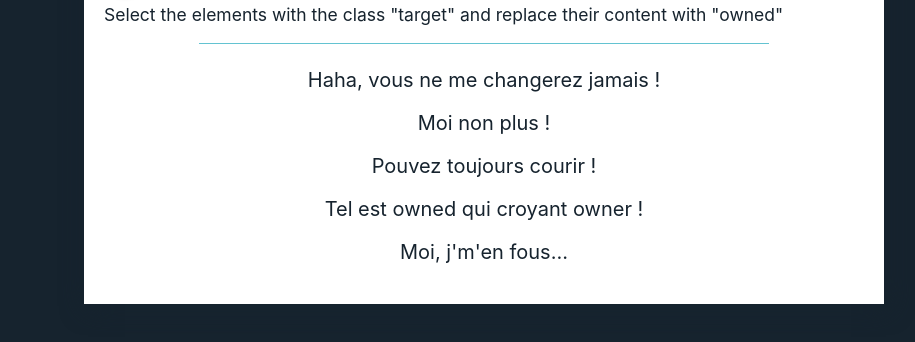
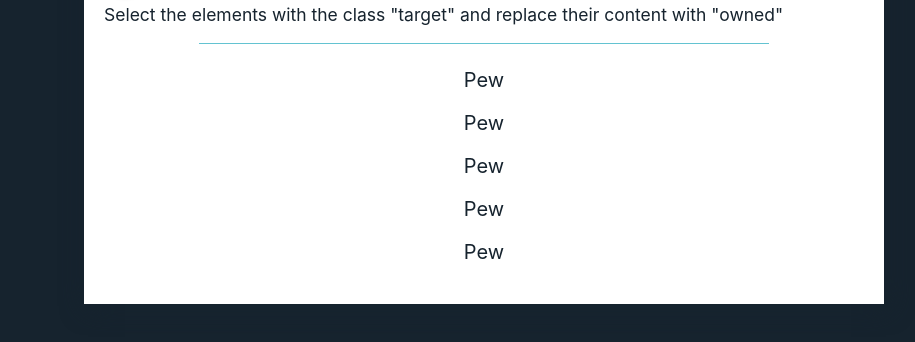
Before and after one commit to Nikske/js-complete-course, a website: page 06-dom/03-select-three/index.html in a window 1280 px wide. Shown: the part 204-546 px from the top of the page, without its empty margins (156-1071 px from the left). Drawn offline with Linux system fonts and the light colour scheme.

Commit message:
finished 6-3

```diff
--- a/06-dom/03-select-three/script.js
+++ b/06-dom/03-select-three/script.js
@@ -12,5 +12,8 @@
 (function() {
 
     // your code here
-
+        let targets = document.querySelectorAll(".target");
+        for (let i=0; i < targets.length; i++) {
+            targets[i].innerHTML = "Pew";
+        }
 })();
```
Also changed, not shown: index.html (+1 -1 lines).
